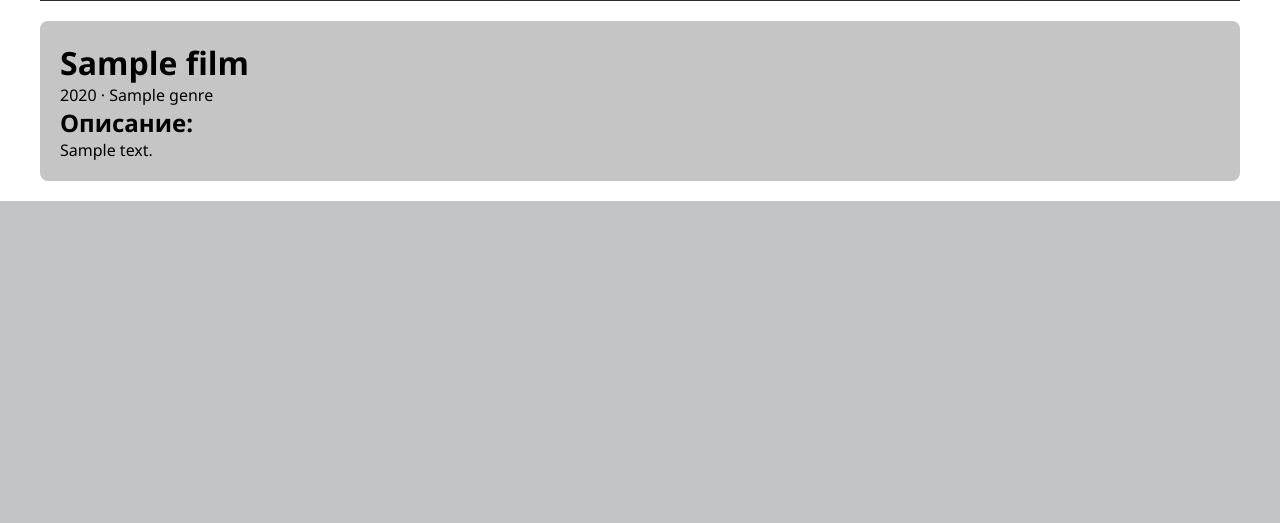
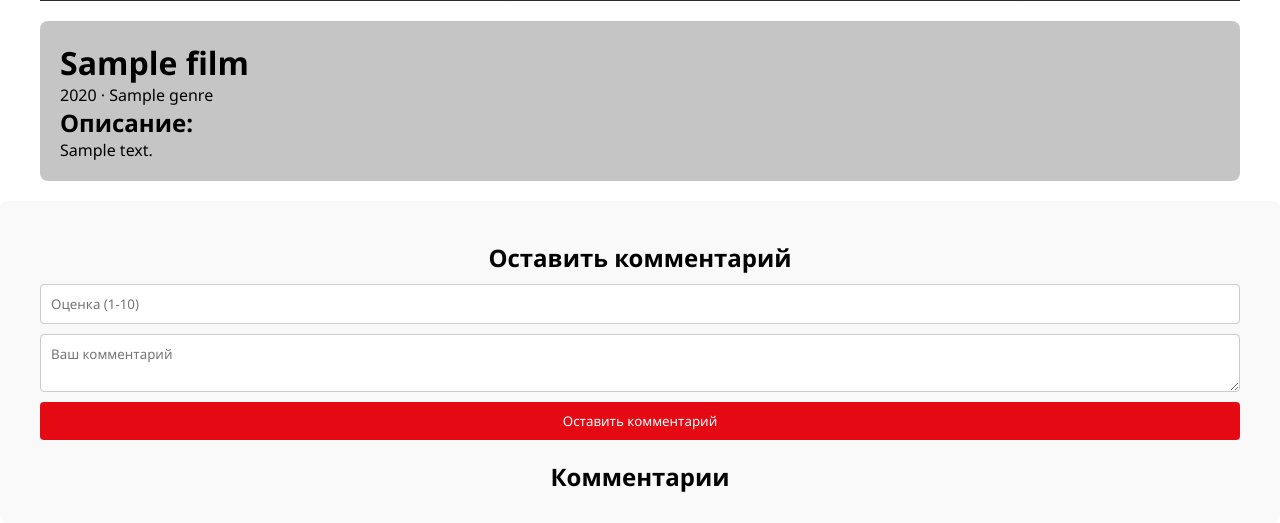
Before and after one commit to khanboglai/Online-cinema, a FastAPI app: template web_api/templates/film.html in a window 1280 px wide. Shown: the part 807-1330 px from the top of the page. Before the commit the page ends 1008 px from the top, so only its background shows below. Run offline with FastAPI, Linux system fonts and the light colour scheme; the template is opened without the code that fills it: most values are stand-ins (such as "Sample title", 1, 10 or a date in 2020); grey boxes marked "Sample" are stand-in pictures; data that the repository does not hold is empty; parts of the project's set-up code (start-up, migrations or seed data) failed here and were passed over.

Commit message:
Предварительно настроил систему с комментами и оценками

```diff
--- /dev/null
+++ b/web_api/repository/comment_dao.py
@@ -0,0 +1,30 @@
+from models.models import Reply, Profile
+from repository.base_dao import BaseDao
+from repository.database import async_session_maker
+from sqlalchemy import select, func
+
+
+class CommentDao(BaseDao):
+    model = Reply
+
+    @classmethod
+    async def get_new_rate(cls, film_id: int):
+        async with async_session_maker() as session:
+            query = (
+                select(func.avg(cls.model.rating))
+                .filter_by(film_id = film_id)
+            )
+
+            result = (await session.execute(query)).scalar_one()
+            return result
+
+    @classmethod
+    async def get_all_comments(cls, film_id: int):
+        async with async_session_maker() as session:
+            query = (
+                select(Profile.name, Profile.surname, Reply.rating, Reply.text)
+                .join(Profile)
+                .filter(Reply.film_id == film_id)
+            )
+            result = (await session.execute(query)).all()
+            return result
--- a/web_api/routers/film.py
+++ b/web_api/routers/film.py
@@ -8,8 +8,9 @@ from boto3.exceptions import Boto3Error
 
 from config import s3_client, BUCKET_NAME
 from services.user import UserDependency
-from services.film import get_film_by_id
+from services.film import get_film_by_id, add_comment_to_db, get_all_comments
 from services.interaction import add_interaction, add_time_into_interaction
+from schemas.comment import Comment, CommentRequest
 
 
 router = APIRouter(
@@ -107,3 +108,15 @@ async def get_video(request: Request, film_id: int):
 async def record_watchtime(user: UserDependency, film_id: int, time_watched: dict):
     time = time_watched.get("timeWatched")
     await add_time_into_interaction(user.id, film_id, time)
+
+@router.post('/{film_id}/comments')
+async def add_comment(user: UserDependency, film_id: int, request: Request):
+    data = await request.json()
+    comment = Comment(**data)
+    comment_to_db = CommentRequest(user_id=user.id, rating=comment.rating, text=comment.text, film_id=film_id)
+    await add_comment_to_db(comment_to_db)
+
+@router.get('/{film_id}/comments')
+async def get_comments(request: Request, film_id: int):
+    comments = await get_all_comments(film_id)
+    return [{"name": comment.name, "surname": comment.surname, "rating": comment.rating, "text": comment.text} for comment in comments]
--- a/web_api/services/film.py
+++ b/web_api/services/film.py
@@ -4,8 +4,11 @@ import logging
 from boto3.exceptions import Boto3Error
 from config import s3_client, BUCKET_NAME
 from repository.film_dao import FilmDao
+from repository.user_dao import ProfileDao
+from repository.comment_dao import CommentDao
 from services.search import add_document
 from schemas.film import SaveFilmRequest
+from schemas.comment import CommentRequest
 
 
 logging.basicConfig(level=logging.INFO)
@@ -13,6 +16,10 @@ logger = logging.getLogger(__name__)
 
 
 dao = FilmDao()
+
+user_dao = ProfileDao()
+comment_dao = CommentDao()
+
 
 async def save_film(film_request: SaveFilmRequest):
     '''
@@ -81,3 +88,27 @@ async def get_film_by_id(film_id: int):
     film = await dao.find_by_id(film_id)
     # Пока что не может быть, чтобы не было такого фильма, так как он берется из хранилки эластика
     return film
+
+async def add_comment_to_db(comment: CommentRequest):
+    profile = await user_dao.find_by_auth_id(comment.user_id)
+
+    await comment_dao.add(
+        profile_id=profile.id,
+        film_id=comment.film_id,
+        rating=comment.rating,
+        text=comment.text
+    )
+
+    new_rate = await comment_dao.get_new_rate(comment.film_id)
+
+    film = await dao.find_by_id(comment.film_id)
+
+    film.rating_kp = new_rate
+
+    await dao.udate_film_rate(film)
+
+    logger.info("Comment was added successfully!")
+
+async def get_all_comments(film_id: int):
+    comments = await comment_dao.get_all_comments(film_id)
+    return comments
--- a/web_api/static/css/film.css
+++ b/web_api/static/css/film.css
@@ -270,3 +270,63 @@ nav {
     object-fit: cover;
     z-index: 0;
 }
+
+.comments-section {
+    margin-top: 20px;
+    padding: 20px;
+    background: #f9f9f9;
+    border-radius: 8px;
+    display: flex;
+    flex-direction: column;
+    align-items: center; /* Центрируем содержимое по горизонтали */
+}
+
+.comments-section h2 {
+    margin-bottom: 10px;
+    color: #000;
+}
+
+#commentForm {
+    display: flex;
+    flex-direction: column;
+    gap: 10px;
+    width: 100%; /* Занимает всю ширину родителя */
+    max-width: 1200px; /* Устанавливаем максимальную ширину формы */
+}
+
+#commentForm input, #commentForm textarea {
+    padding: 10px;
+    border: 1px solid #ccc;
+    border-radius: 4px;
+    width: 100%; /* Занимает всю ширину формы */
+}
+
+#commentForm button {
+    background-color: var(--primary-red);
+    color: var(--white-bg);
+    border: none;
+    padding: 10px;
+    border-radius: 4px;
+    cursor: pointer;
+}
+
+#commentForm button:hover {
+    background-color: var(--light-red);
+}
+
+.comment {
+    margin-bottom: 15px;
+    padding: 10px;
+    border: 1px solid #ddd;
+    border-radius: 4px;
+    width: 1200px; /* Устанавливаем максимальную ширину комментария */
+}
+
+
+.comment .username {
+    font-weight: bold;
+}
+
+.comment .rating {
+    color: var(--primary-red);
+}
--- a/web_api/static/js/film.js
+++ b/web_api/static/js/film.js
@@ -162,3 +162,56 @@ document.addEventListener('click', (event) => {
         suggestionsBox.style.display = 'none';
     }
 });
+
+const commentForm = document.getElementById('commentForm');
+const commentsList = document.getElementById('commentsList');
+
+commentForm.addEventListener('submit', async (event) => {
+    event.preventDefault();
+
+    const rating = document.getElementById('rating').value;
+    const commentText = document.getElementById('commentText').value;
+
+    const comment = {
+        rating: rating,
+        text: commentText
+    };
+
+    // Отправка комментария на сервер
+    await fetch(`/films/${filmId}/comments`, {
+        method: 'POST',
+        headers: {
+            'Content-Type': 'application/json',
+        },
+        body: JSON.stringify(comment),
+        credentials: 'include'
+    });
+
+    // Очистка формы
+    commentForm.reset();
+
+    // Обновление списка комментариев
+    loadComments();
+});
+
+// Функция для загрузки комментариев
+async function loadComments() {
+    const response = await fetch(`/films/${filmId}/comments`);
+    const comments = await response.json();
+
+    commentsList.innerHTML = ''; // Очистка списка комментариев
+
+    comments.forEach(comment => {
+        const commentDiv = document.createElement('div');
+        commentDiv.classList.add('comment');
+        commentDiv.innerHTML = `
+            <div class="username">${comment.name} ${comment.surname}</div>
+            <div class="rating">Оценка: ${comment.rating}/10</div>
+            <div class="text">${comment.text}</div>
+        `;
+        commentsList.appendChild(commentDiv);
+    });
+}
+
+// Загрузка комментариев при загрузке страницы
+loadComments();
--- a/web_api/templates/film.html
+++ b/web_api/templates/film.html
@@ -47,7 +47,6 @@
                 <div class="progress-bar" id="progressBar">
                     <div class="progress" id="progress"></div>
                 </div>
-                <!-- <span id="currentTime">0:00</span> / <span id="duration">0:00</span> -->
                 <button class="control-btn" id="fullscreenBtn">
                     <svg width="24" height="24" viewBox="0 0 24 24" fill="currentColor">
                         <path d="M7 14H5v5h5v-2H7v-3zm-2-4h2V7h3V5H5v5zm12 7h-3v2h5v-5h-2v3zM14 5v2h3v3h2V5h-5z"/>
@@ -75,7 +74,16 @@
                 {{ film.description }}
             </p>
         </div>
-
+        <div class="comments-section">
+            <h2 class="section-title">Оставить комментарий</h2>
+            <form id="commentForm">
+                <input type="number" id="rating" min="1" max="10" placeholder="Оценка (1-10)" required>
+                <textarea id="commentText" placeholder="Ваш комментарий" required></textarea>
+                <button type="submit">Оставить комментарий</button>
+            </form>
+            <h2 class="section-title">Комментарии</h2>
+            <div id="commentsList"></div>
+        </div>
         <script src="/static/js/film.js"></script>
     </body>
     </html>
```
Also changed, not shown: web_api/repository/film_dao.py (+16 -0 lines), web_api/schemas/comment.py (added, +11 -0 lines).
